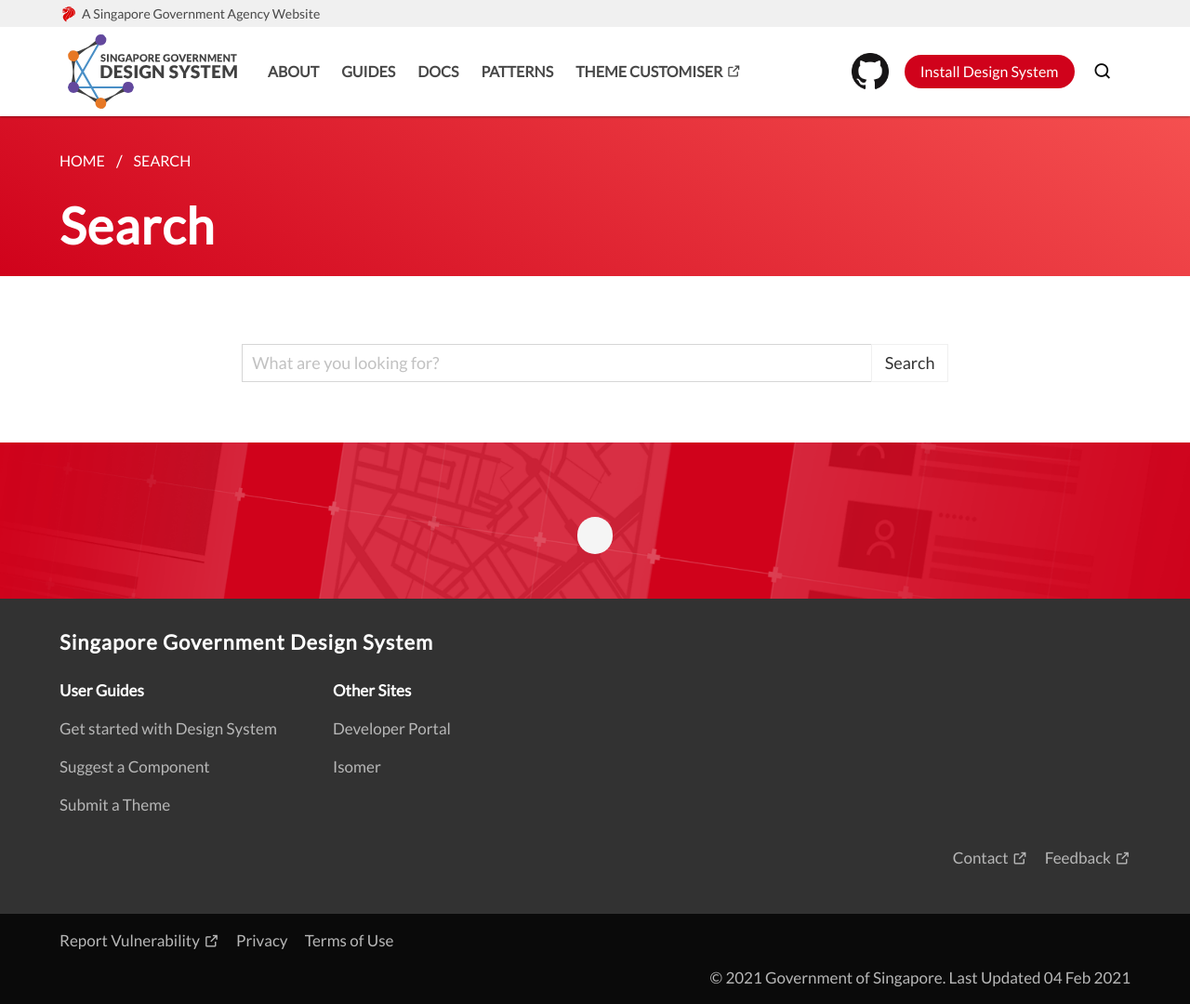
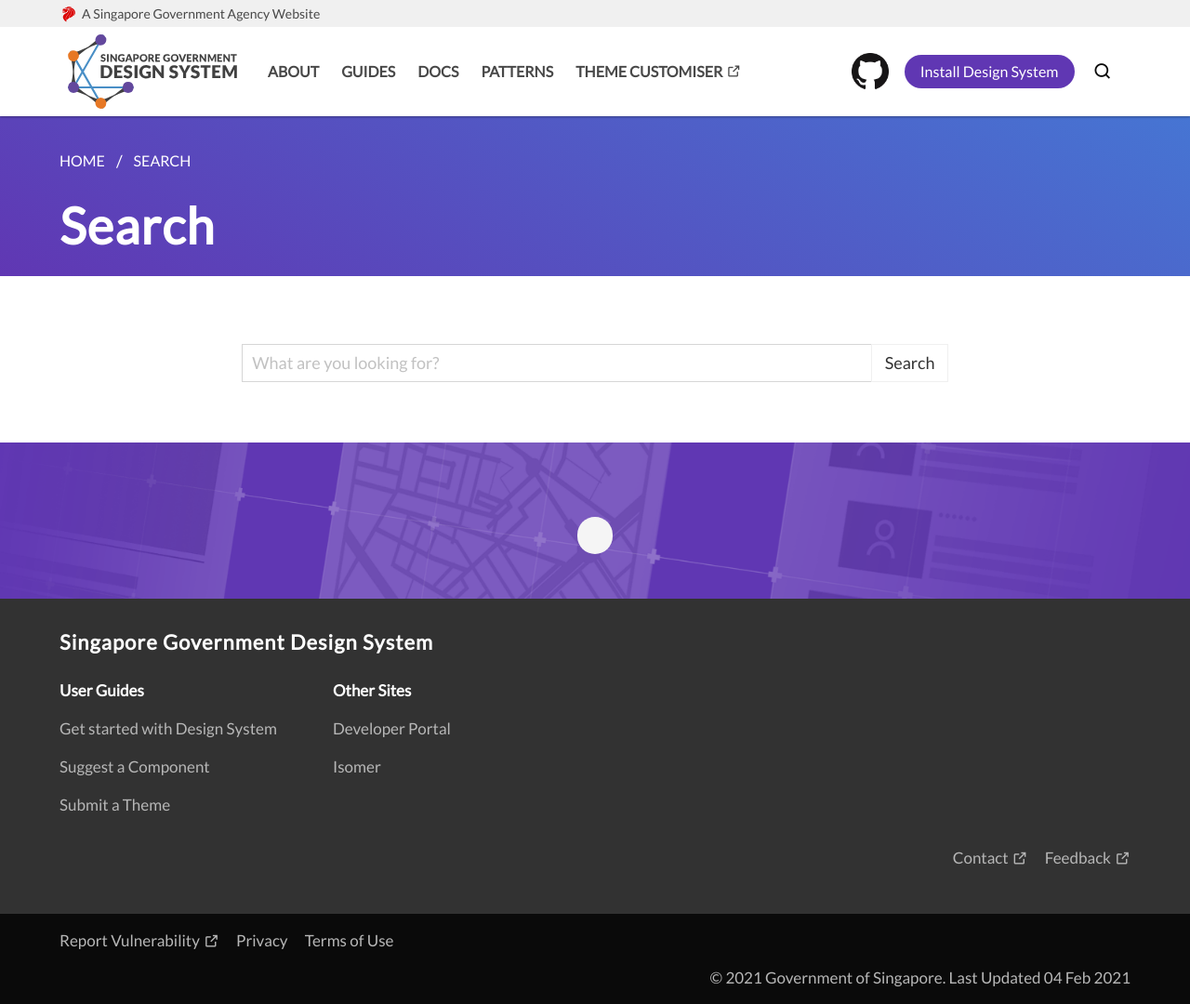
Before and after one commit to isaacteh-ust/sgds-demo-1, a Jekyll site: the page built from search/search.html, in a window 1280 px wide and 1080 px high. Shown: the whole window at 93% size. Built offline with Jekyll 4.4.1, drawn with Linux system fonts in a browser that asks for light colours; some web fonts are replaced.

Commit message:
revert color

```diff
--- a/_config.yml
+++ b/_config.yml
@@ -2,31 +2,31 @@
 description: >-
   Design System unites Singapore Government digital services around a common
   visual language  and user experience
-navbar_border_color: danger
-navbar_button_color: danger
+navbar_border_color: primary
+navbar_button_color: primary
 navbar_button_type: rounded
-breadcrumb_background: danger
-home_intro_background_color: danger
-home_intro_button_color: danger
+breadcrumb_background: primary
+home_intro_background_color: primary
+home_intro_button_color: primary
 home_intro_button_type: rounded
-home_section_button_color: danger
+home_section_button_color: primary
 home_section_button_type: rounded
-home_footer_section_background_color: danger
+home_footer_section_background_color: primary
 visit_docs_section_button_color: light
 visit_docs_section_button_type: rounded
 visit_docs_section_text_color: white
-visit_docs_section_background: danger
+visit_docs_section_background: primary
 search_button_type: primary
-search_button_color: danger
+search_button_color: primary
 search_button_size: small
 footer_text_color: white
 footer_background: dark
 footer_bottom-section_background: black
 feedback_button_color: primary
 feedback_button_type: rounded
-sidenav-docs: danger
-sidenav-patterns: danger
-h2_color: danger
+sidenav-docs: primary
+sidenav-patterns: primary
+h2_color: primary
 logo: assets/img/logo_sgds.png
 nav_logo: /assets/img/logo-sgds.svg
 sgds-version: 1.3.17
```
